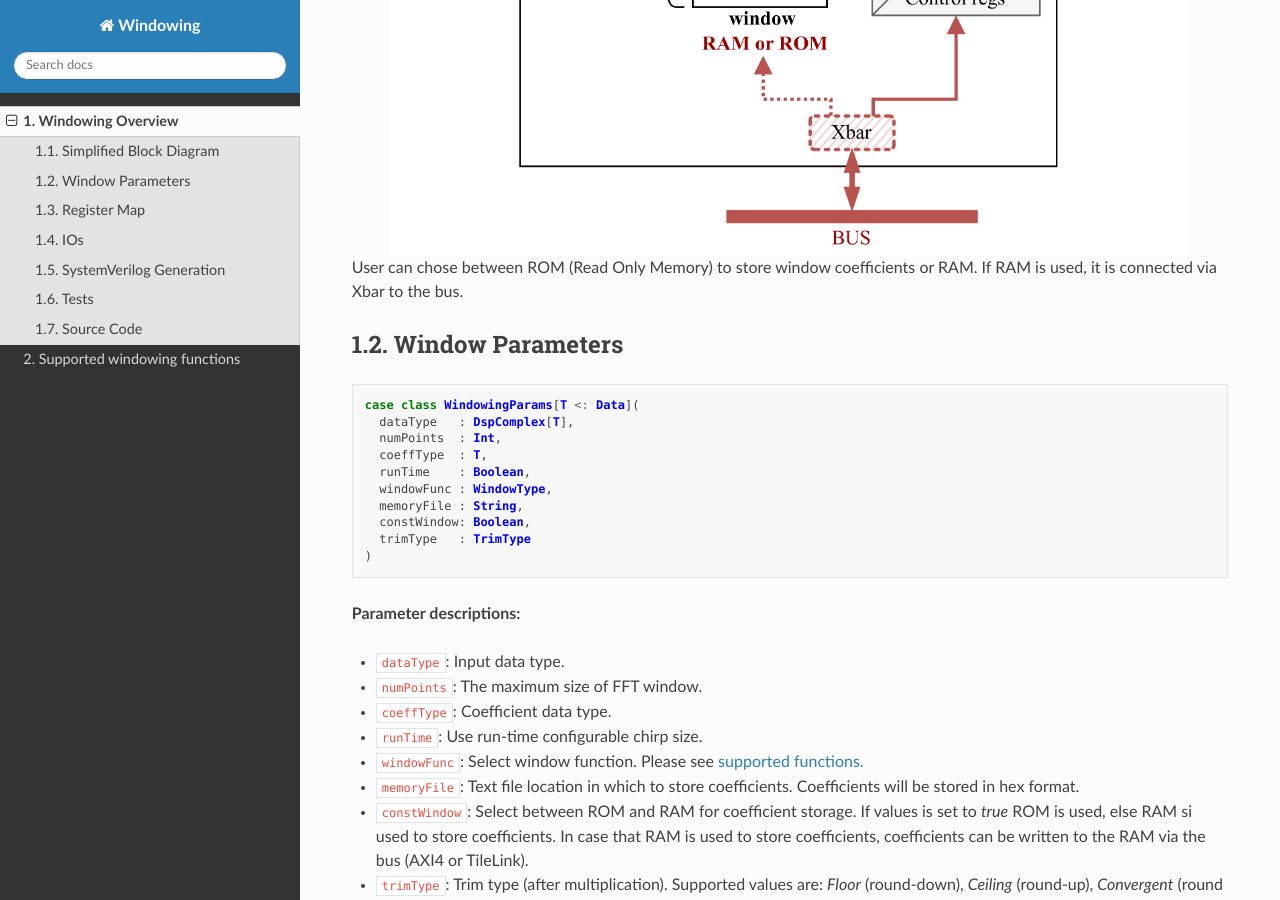
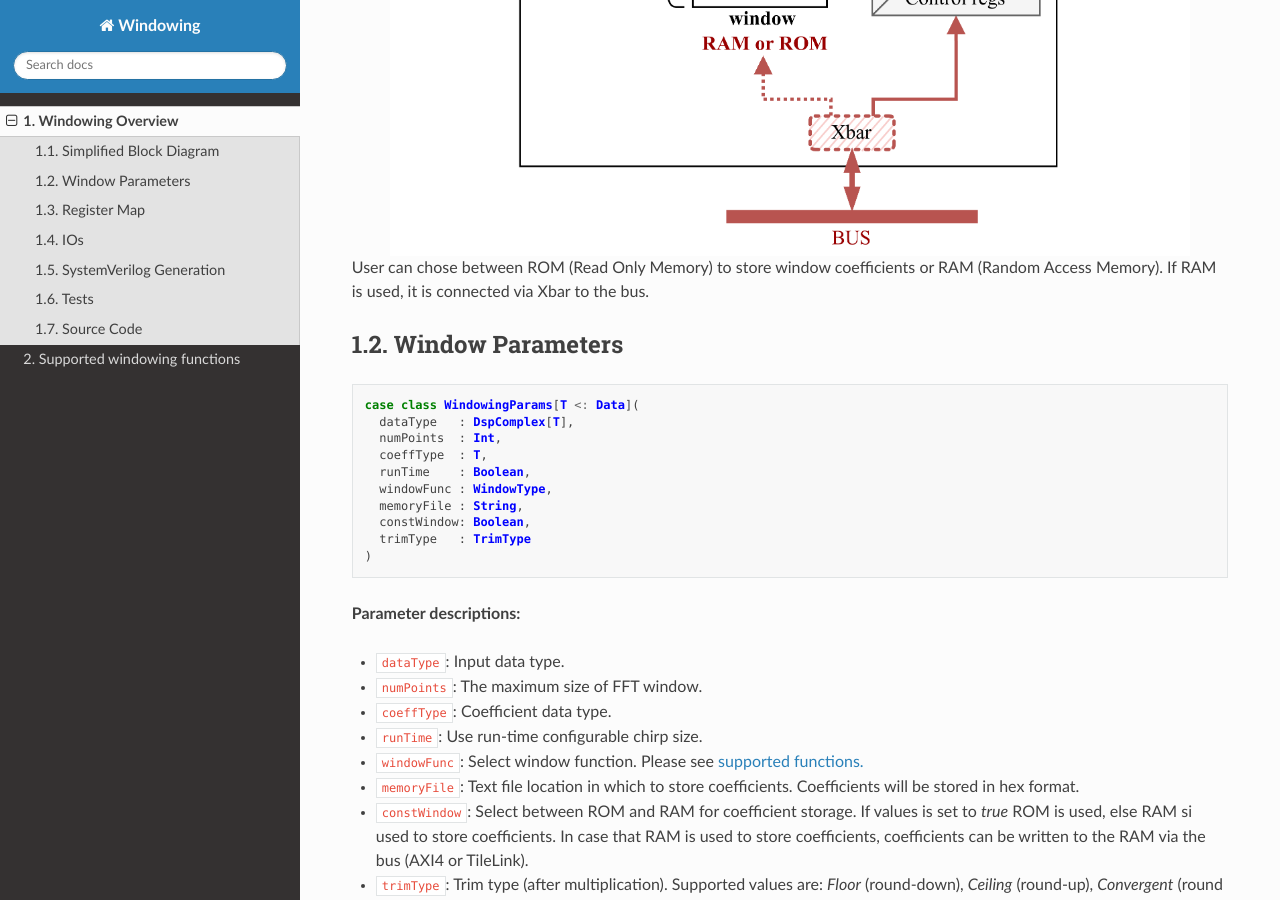
Before and after one commit to opera-platform/opera-dsp, a Sphinx documentation site: the page built from docs/windowing/source/Overview/Overview.rst, in a window 1280 px wide and 900 px high, scrolled down 811 px. Built offline with Sphinx 7.4.7 and the Read the Docs theme 3.1.0, drawn with Linux system fonts in a browser that asks for light colours.

Commit message:
Added RAM meaning

```diff
--- a/docs/windowing/source/Overview/Overview.rst
+++ b/docs/windowing/source/Overview/Overview.rst
@@ -19,7 +19,7 @@
    :align: center
    :width: 800px
 
-User can chose between ROM (Read Only Memory) to store window coefficients or RAM. If RAM is used, it is connected via Xbar to the bus.
+User can chose between ROM (Read Only Memory) to store window coefficients or RAM (Random Access Memory). If RAM is used, it is connected via Xbar to the bus.
 
 Window Parameters
 ------------------------
```
